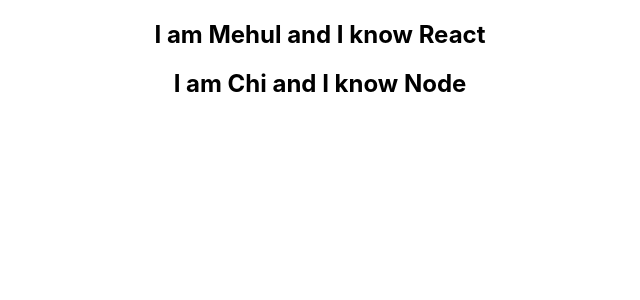
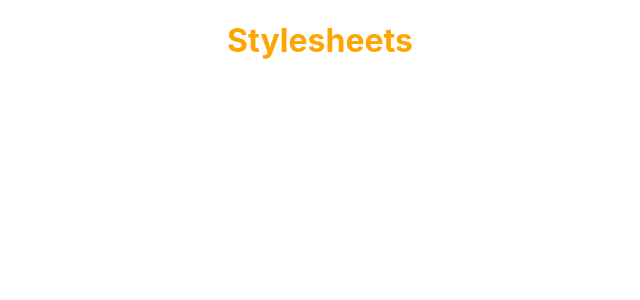
Before and after one commit to Azadmel/ReactFundas, a React (Create React App) app: page / in a window 1280 px wide. Shown: the top 300 px of the page, without its empty margins (320-960 px from the left). Built offline with nearby package versions, Linux system fonts and the light colour scheme.

Commit message:
Styling a component

```diff
--- a/src/App.js
+++ b/src/App.js
@@ -10,6 +10,7 @@
 import ParentComponent from './components/ParentComponent'
 import NameList from './components/NameList'
 import PersonList from './components/PersonList'
+import Stylesheets from './components/Stylesheets'
 
 function App() {
   return (
@@ -22,8 +23,10 @@
       <ClassClick/>
       <EventBind/>
       <ParentComponent/>
-      <NameList/> */}
-      <PersonList/>
+      <NameList/>
+      <PersonList/> */}
+
+      <Stylesheets/>
     </div>
   );
 }
--- /dev/null
+++ b/src/components/Stylesheets.js
@@ -0,0 +1,12 @@
+import React from 'react'
+import './myStyles.css'
+
+function Stylesheets() {
+    return (
+        <div>
+            <h1 className='primary'>Stylesheets</h1>
+        </div>
+    )
+}
+
+export default Stylesheets
--- /dev/null
+++ b/src/components/myStyles.css
@@ -0,0 +1,3 @@
+.primary {
+    color: orange;
+}
```
